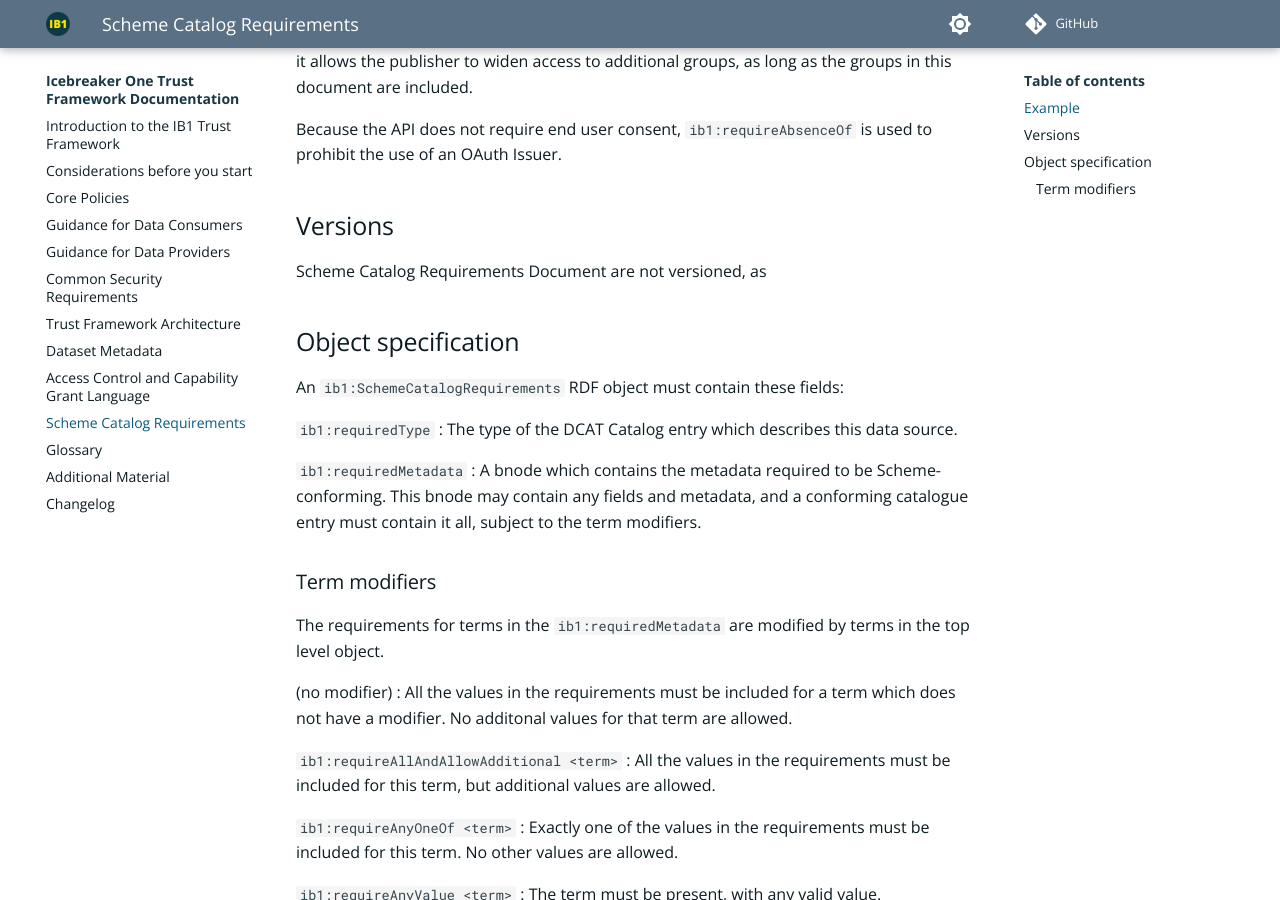
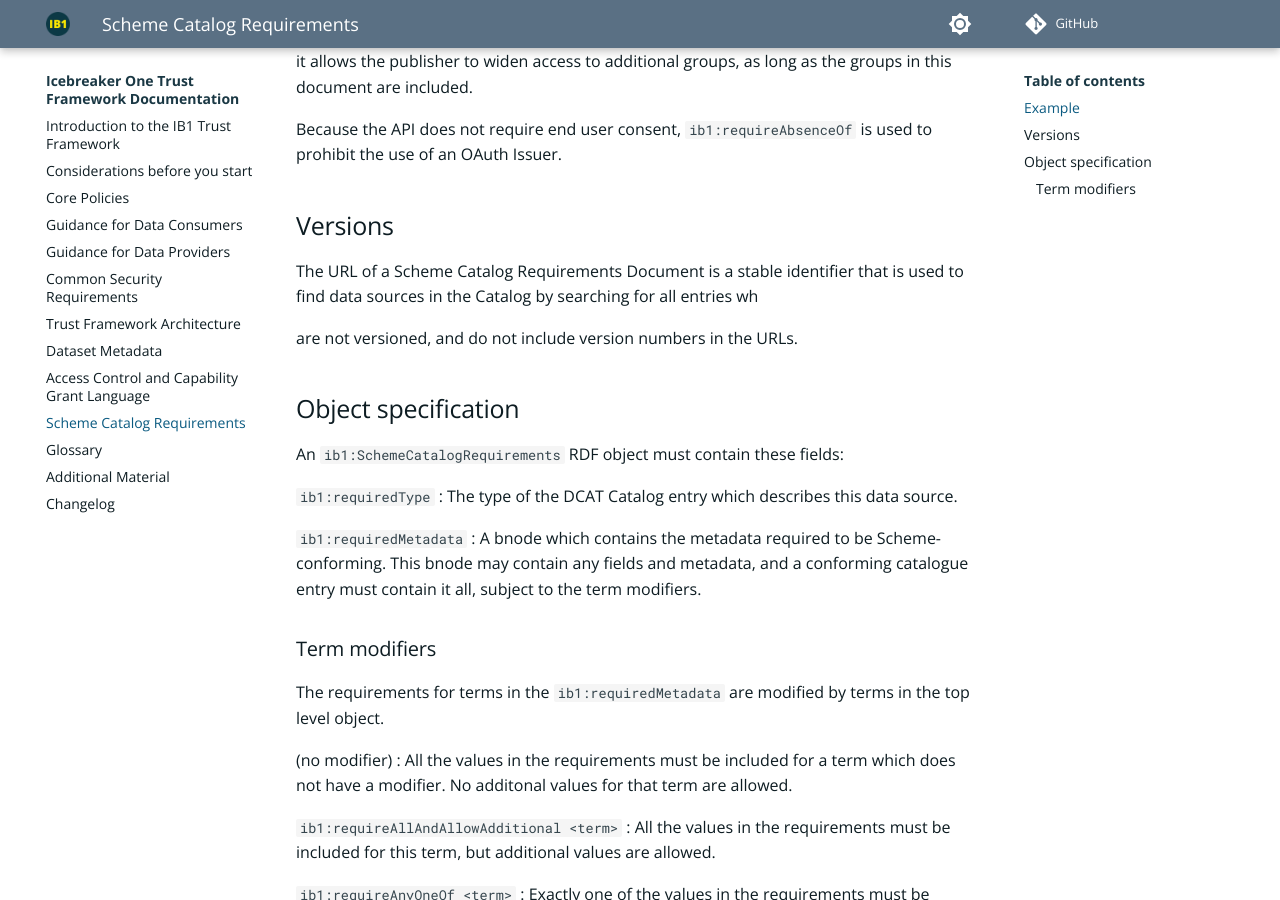
Before and after one commit to icebreakerone/ib1-technical-docs, an MkDocs documentation site: the page built from docs/scheme_catalog_requirements.md, in a window 1280 px wide and 900 px high, scrolled down 959 px. Built offline with MkDocs 1.6.1 and Material for MkDocs 9.7.7, drawn with Linux system fonts in a browser that asks for light colours; plug-ins that fetch from the network failed and are left out; comment, search, counter and statistics services are not loaded; the version menu is left out; some of the changed lines change nothing that is shown.

Commit message:
docs/scheme_catalog_requirements.md updated from https://stackedit.net/

```diff
--- a/docs/scheme_catalog_requirements.md
+++ b/docs/scheme_catalog_requirements.md
@@ -37,7 +37,9 @@ Because the API does not require end user consent, `ib1:requireAbsenceOf` is use
 
 ## Versions
 
-Scheme Catalog Requirements Document are not versioned, as
+The URL of a Scheme Catalog Requirements Document is a stable identifier that is used to find data sources in the Catalog by searching for all entries wh
+
+are not versioned, and do not include version numbers in the URLs.
 
 ## Object specification
 
@@ -70,8 +72,8 @@ The requirements for terms in the `ib1:requiredMetadata` are modified by terms i
 
 
 <!--stackedit_data:
-eyJoaXN0b3J5IjpbMTk1MDI5NjA4NywyNjM4NDIyMTksLTE2Nz
-MwMjMzNTEsOTk1NjgzMTc5LDE0NDQ4NzU4MjUsNjc0NTc2NDgx
-LC0xNzk0NDk1MDQ2LC01Mjg2NDU3MzcsMTM4OTcwMjAzOCwxMT
-EzMTI4OTY5LDEyNjg4MzY3MDhdfQ==
+eyJoaXN0b3J5IjpbLTE4MDExNTY3NTgsMjYzODQyMjE5LC0xNj
+czMDIzMzUxLDk5NTY4MzE3OSwxNDQ0ODc1ODI1LDY3NDU3NjQ4
+MSwtMTc5NDQ5NTA0NiwtNTI4NjQ1NzM3LDEzODk3MDIwMzgsMT
+ExMzEyODk2OSwxMjY4ODM2NzA4XX0=
 -->
```
